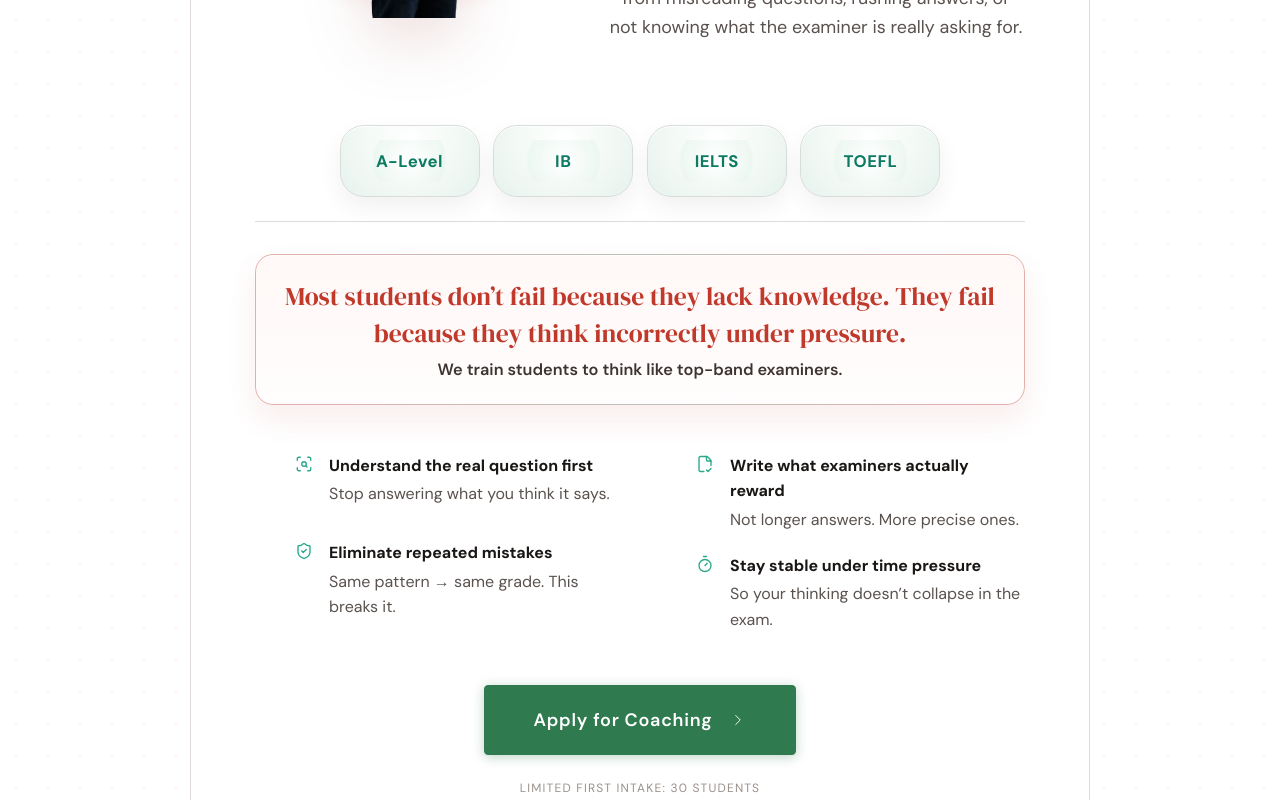
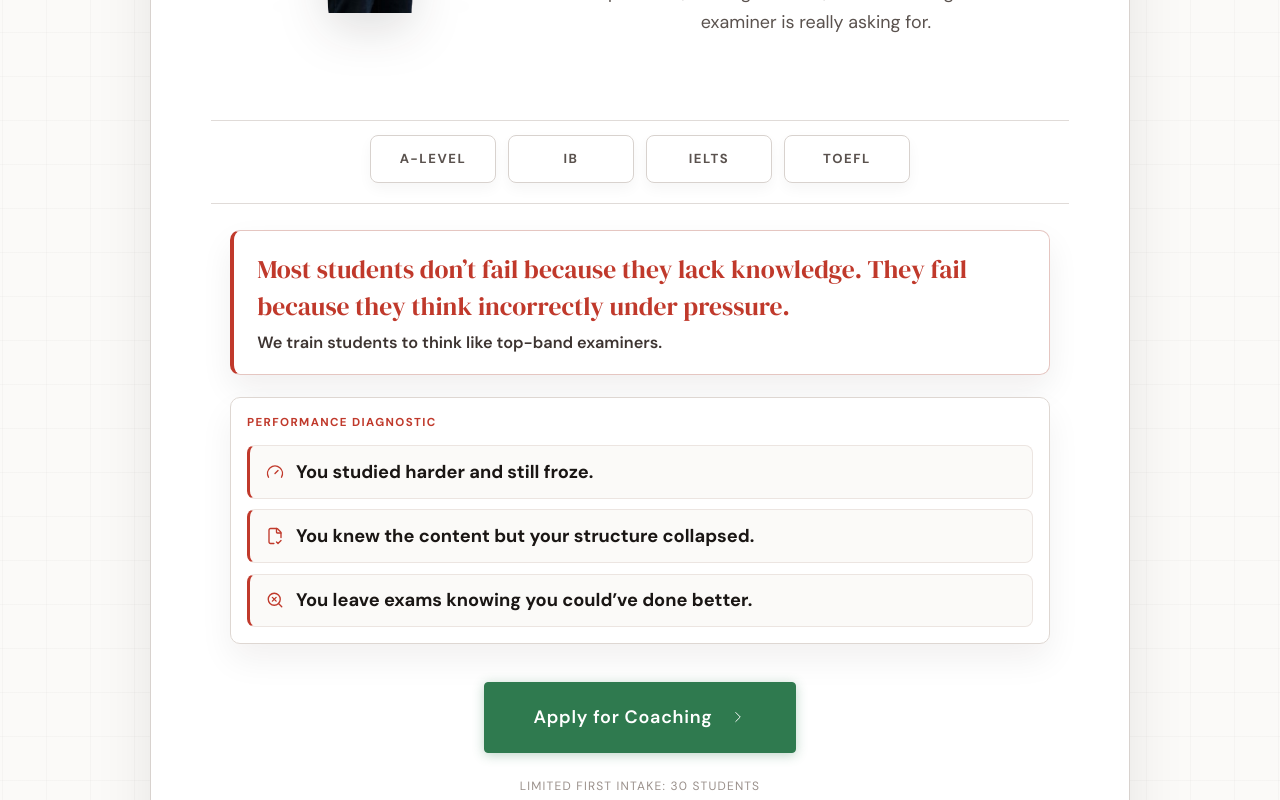
Before and after one commit to zakmero/bryan-coaching-site, a React (Vite) app: page / in a window 1280 px wide. Shown: the part 540-1340 px from the top of the page. Built offline with nearby package versions, Linux system fonts and the light colour scheme.

Commit message:
Sharpen hero diagnostics

```diff
--- a/src/AppV2Original.jsx
+++ b/src/AppV2Original.jsx
@@ -9,10 +9,7 @@ import {
   ChevronRight,
   UserCheck,
   UserX,
-  ScanSearch,
-  ShieldCheck,
   FileCheck2,
-  Timer,
   SearchX,
   RotateCcw,
   Gauge
@@ -27,6 +24,11 @@ import testimonialImage from '../data/2025testimonial.jpg';
 const ICON_STROKE = 1.25;
 const EXAM_FOCUS = ['A-Level', 'IB', 'IELTS', 'TOEFL'];
 const APPLY_HASH = '#/apply';
+const HERO_DIAGNOSTICS = [
+  { icon: Gauge, text: 'You studied harder and still froze.' },
+  { icon: FileCheck2, text: 'You knew the content but your structure collapsed.' },
+  { icon: SearchX, text: 'You leave exams knowing you could’ve done better.' },
+];
 
 const GradeMark = ({ children }) => (
   <span className="v2-grade-mark">{children}</span>
@@ -248,11 +250,10 @@ const Header = ({ isApplyPage }) => (
 // 1. ABOVE THE FOLD
 const Hero = () => (
   <section className="v2-section v2-hero-section" id="home">
-    {/* Dot grid */}
-    <div style={{ position: 'absolute', inset: 0, opacity: 0.07, backgroundImage: 'radial-gradient(#c0392b 1px, transparent 1px)', backgroundSize: '32px 32px' }}></div>
+    <div className="v2-hero-lab-grid" aria-hidden="true"></div>
 
     <div className="v2-container" style={{ position: 'relative', zIndex: 1 }}>
-      <div className="v2-card v2-hero-card" style={{ maxWidth: '900px', margin: '0 auto', borderTop: '3px solid var(--v2-accent)' }}>
+      <div className="v2-card v2-hero-card">
         <div className="v2-hero-intro v2-mb-4">
           <div className="v2-hero-portrait-wrap v2-animate-fade-up" aria-hidden="true">
             <img className="v2-hero-portrait" src={bryanPic} alt="" />
@@ -282,27 +283,15 @@ const Hero = () => (
           <p>We train students to think like top-band examiners.</p>
         </div>
 
-        <div className="v2-grid-2 v2-animate-fade-up v2-delay-200"
-             style={{ gap: '2rem', marginBottom: '2.25rem' }}>
-          <ul style={{ listStyle: 'none', display: 'grid', gap: '1.25rem' }}>
-            <li style={{ display: 'flex', gap: '1rem', alignItems: 'flex-start', color: 'var(--v2-text-secondary)' }}>
-              <ScanSearch size={18} strokeWidth={1.8} color="#2aa889" style={{ marginTop: '0.15rem', flexShrink: 0 }} />
-              <span><strong>Understand the real question first</strong><br />Stop answering what you think it says.</span>
-            </li>
-            <li style={{ display: 'flex', gap: '1rem', alignItems: 'flex-start', color: 'var(--v2-text-secondary)' }}>
-              <ShieldCheck size={18} strokeWidth={1.8} color="#2aa889" style={{ marginTop: '0.15rem', flexShrink: 0 }} />
-              <span><strong>Eliminate repeated mistakes</strong><br />Same pattern → same grade. This breaks it.</span>
-            </li>
-          </ul>
-          <ul style={{ listStyle: 'none', display: 'grid', gap: '1.25rem' }}>
-            <li style={{ display: 'flex', gap: '1rem', alignItems: 'flex-start', color: 'var(--v2-text-secondary)' }}>
-              <FileCheck2 size={18} strokeWidth={1.8} color="#2aa889" style={{ marginTop: '0.15rem', flexShrink: 0 }} />
-              <span><strong>Write what examiners actually reward</strong><br />Not longer answers. More precise ones.</span>
-            </li>
-            <li style={{ display: 'flex', gap: '1rem', alignItems: 'flex-start', color: 'var(--v2-text-secondary)' }}>
-              <Timer size={18} strokeWidth={1.8} color="#2aa889" style={{ marginTop: '0.15rem', flexShrink: 0 }} />
-              <span><strong>Stay stable under time pressure</strong><br />So your thinking doesn’t collapse in the exam.</span>
-            </li>
+        <div className="v2-hero-diagnostics v2-animate-fade-up v2-delay-200" aria-label="Performance diagnostic warning signs">
+          <p className="v2-hero-diagnostic-kicker">Performance Diagnostic</p>
+          <ul>
+            {HERO_DIAGNOSTICS.map(({ icon: Icon, text }) => (
+              <li key={text}>
+                <Icon size={18} strokeWidth={1.8} />
+                <span>{text}</span>
+              </li>
+            ))}
           </ul>
         </div>
 
--- a/src/indexV2.css
+++ b/src/indexV2.css
@@ -822,10 +822,31 @@ object {
   align-items: center;
   padding-top: 8rem;
   position: relative;
+  overflow: hidden;
+  background: #fbfaf8;
+}
+
+.v2-hero-lab-grid {
+  position: absolute;
+  inset: 0;
+  opacity: 0.45;
+  background-image:
+    linear-gradient(rgba(26, 22, 20, 0.055) 1px, transparent 1px),
+    linear-gradient(90deg, rgba(26, 22, 20, 0.055) 1px, transparent 1px);
+  background-position: center top;
+  background-size: 44px 44px;
+  pointer-events: none;
 }
 
 .v2-hero-card {
-  padding: 4rem;
+  position: relative;
+  max-width: 980px;
+  margin: 0 auto;
+  padding: 3.6rem 3.75rem;
+  border-color: #d8d2ce;
+  border-top: 4px solid var(--v2-accent);
+  background: #ffffff;
+  box-shadow: 0 28px 60px rgba(26, 22, 20, 0.09);
 }
 
 .v2-hero-intro {
@@ -846,10 +867,10 @@ object {
 .v2-hero-portrait-wrap::after {
   content: '';
   position: absolute;
-  inset: auto 10% 1.25rem 10%;
-  height: 34px;
-  background: radial-gradient(circle, rgba(192, 57, 43, 0.18) 0%, rgba(192, 57, 43, 0) 72%);
-  filter: blur(10px);
+  inset: auto 14% 1.25rem 14%;
+  height: 1px;
+  background: #e4d8d4;
+  box-shadow: 0 14px 28px rgba(26, 22, 20, 0.14);
   pointer-events: none;
 }
 
@@ -863,7 +884,7 @@ object {
   display: block;
   margin: 0 auto;
   transform: none;
-  filter: drop-shadow(0 18px 32px rgba(139, 52, 44, 0.18));
+  filter: drop-shadow(0 16px 24px rgba(26, 22, 20, 0.14));
 }
 
 .v2-hero-copy {
@@ -941,71 +962,59 @@ object {
   flex-wrap: nowrap;
   justify-content: center;
   align-items: center;
-  gap: 0.85rem;
+  gap: 0.75rem;
   margin-top: 0;
-  margin-bottom: 2rem;
-  padding-bottom: 1.5rem;
+  margin-bottom: 1.65rem;
+  padding: 0.85rem 0 1.25rem;
+  border-top: 1px solid var(--v2-border);
   border-bottom: 1px solid var(--v2-border);
 }
 
 .v2-hero-exam-pill {
   position: relative;
   overflow: hidden;
-  min-height: 72px;
-  min-width: 140px;
-  padding: 0 1rem;
+  min-height: 48px;
+  min-width: 126px;
+  padding: 0 0.9rem;
   display: flex;
   align-items: center;
   justify-content: center;
-  border: 1px solid #d9ddd9;
-  border-radius: 24px;
-  background:
-    radial-gradient(circle at 50% 20%, rgba(255, 255, 255, 0.92), rgba(240, 248, 243, 0.86) 56%, rgba(228, 241, 236, 0.95) 100%);
-  box-shadow: 0 10px 24px rgba(26, 22, 20, 0.06), inset 0 1px 0 rgba(255, 255, 255, 0.95);
+  border: 1px solid #d8d2ce;
+  border-radius: 8px;
+  background: #ffffff;
+  box-shadow: 0 6px 14px rgba(26, 22, 20, 0.04);
 }
 
 .v2-hero-exam-pill::before {
-  content: '';
-  position: absolute;
-  inset: 14px 14%;
-  border-radius: 999px;
-  background: radial-gradient(circle, rgba(255, 255, 255, 0.95), rgba(236, 247, 241, 0.9) 66%, transparent 70%);
+  content: none;
 }
 
 .v2-hero-exam-pill span {
   position: relative;
   z-index: 1;
   font-family: var(--v2-font-body);
-  font-size: 1.05rem;
-  font-weight: 700;
-  letter-spacing: 0.03em;
-  color: #0d7b63;
+  font-size: 0.82rem;
+  font-weight: 800;
+  letter-spacing: 0.12em;
+  color: #5a524e;
+  text-transform: uppercase;
 }
 
 .v2-hero-message {
   position: relative;
-  margin: 0 auto 2rem auto;
+  margin: 0 auto 1.35rem auto;
   max-width: 820px;
-  padding: 1.4rem 1.6rem;
-  border: 1px solid #f1d5d1;
-  border-radius: 18px;
-  background:
-    linear-gradient(180deg, #fff8f7 0%, #fffdfd 100%);
-  box-shadow: 0 14px 30px rgba(192, 57, 43, 0.09), inset 0 1px 0 #ffffff;
-  text-align: center;
+  padding: 1.25rem 1.45rem;
+  border: 1px solid #e5c6c1;
+  border-left: 4px solid var(--v2-accent);
+  border-radius: 10px;
+  background: #ffffff;
+  box-shadow: 0 14px 32px rgba(26, 22, 20, 0.065);
+  text-align: left;
 }
 
 .v2-hero-message::before {
-  content: "";
-  position: absolute;
-  inset: -1px;
-  border-radius: 18px;
-  padding: 1px;
-  background: linear-gradient(90deg, rgba(192, 57, 43, 0.24), rgba(13, 123, 99, 0.24), rgba(192, 57, 43, 0.24));
-  -webkit-mask: linear-gradient(#fff 0 0) content-box, linear-gradient(#fff 0 0);
-  -webkit-mask-composite: xor;
-  mask-composite: exclude;
-  pointer-events: none;
+  content: none;
 }
 
 .v2-hero-message p {
@@ -1025,6 +1034,54 @@ object {
   font-size: 1.02rem;
   font-weight: 600;
   color: #3d3431;
+}
+
+.v2-hero-diagnostics {
+  max-width: 820px;
+  margin: 0 auto 2.35rem;
+  padding: 1rem;
+  border: 1px solid #ded7d2;
+  border-radius: 10px;
+  background: #ffffff;
+  box-shadow: 0 16px 34px rgba(26, 22, 20, 0.06);
+}
+
+.v2-hero-diagnostic-kicker {
+  margin: 0 0 0.8rem;
+  color: var(--v2-accent);
+  font-size: 0.72rem;
+  font-weight: 800;
+  letter-spacing: 0.12em;
+  text-transform: uppercase;
+}
+
+.v2-hero-diagnostics ul {
+  display: grid;
+  gap: 0.65rem;
+  margin: 0;
+  padding: 0;
+  list-style: none;
+}
+
+.v2-hero-diagnostics li {
+  display: flex;
+  align-items: center;
+  gap: 0.75rem;
+  min-height: 52px;
+  padding: 0.85rem 1rem;
+  border: 1px solid #ece5e1;
+  border-left: 3px solid var(--v2-accent);
+  border-radius: 8px;
+  background: #fbfaf8;
+  color: var(--v2-text-primary);
+  font-size: clamp(1rem, 1.45vw, 1.14rem);
+  font-weight: 700;
+  line-height: 1.35;
+}
+
+.v2-hero-diagnostics svg {
+  flex: 0 0 auto;
+  color: var(--v2-accent);
 }
 
 .v2-hero-card li strong {
@@ -1637,7 +1694,7 @@ object {
   }
   .v2-hero-exam-pill {
     min-width: 132px;
-    min-height: 66px;
+    min-height: 46px;
   }
   .v2-hero-message {
     padding: 1.1rem 1rem;
@@ -1645,6 +1702,15 @@ object {
   }
   .v2-hero-message p:last-child {
     font-size: 0.96rem;
+  }
+  .v2-hero-diagnostics {
+    margin-bottom: 1.7rem;
+    padding: 0.85rem;
+  }
+  .v2-hero-diagnostics li {
+    align-items: flex-start;
+    min-height: auto;
+    padding: 0.8rem 0.85rem;
   }
   .v2-hero-subnote {
     margin-bottom: 0.95rem;
@@ -1803,8 +1869,8 @@ object {
   .v2-hero-exam-pill {
     flex: 1 1 calc(50% - 0.55rem);
     min-width: 0;
-    min-height: 58px;
-    border-radius: 16px;
+    min-height: 44px;
+    border-radius: 8px;
   }
 
   .v2-hero-exam-pill span {
```
